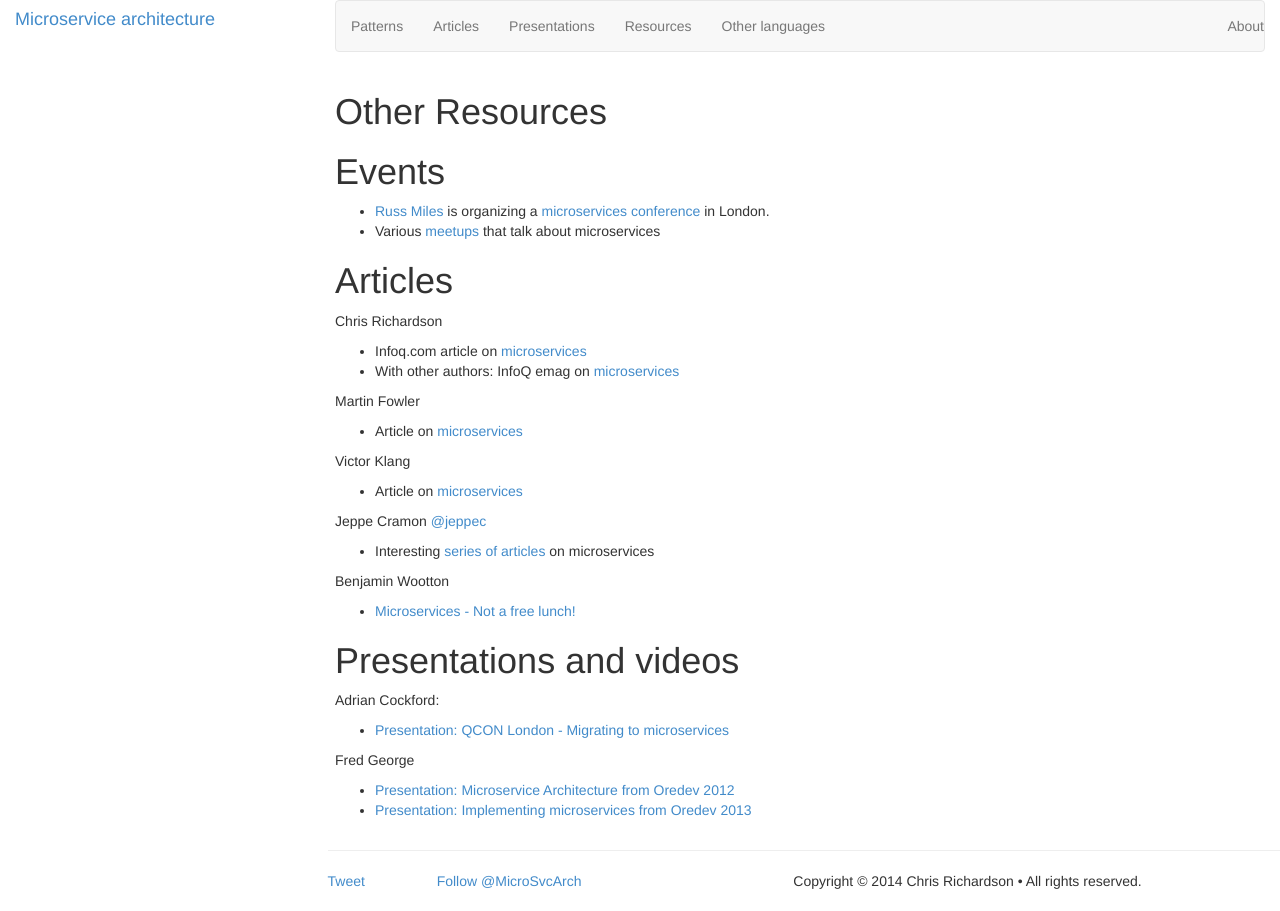
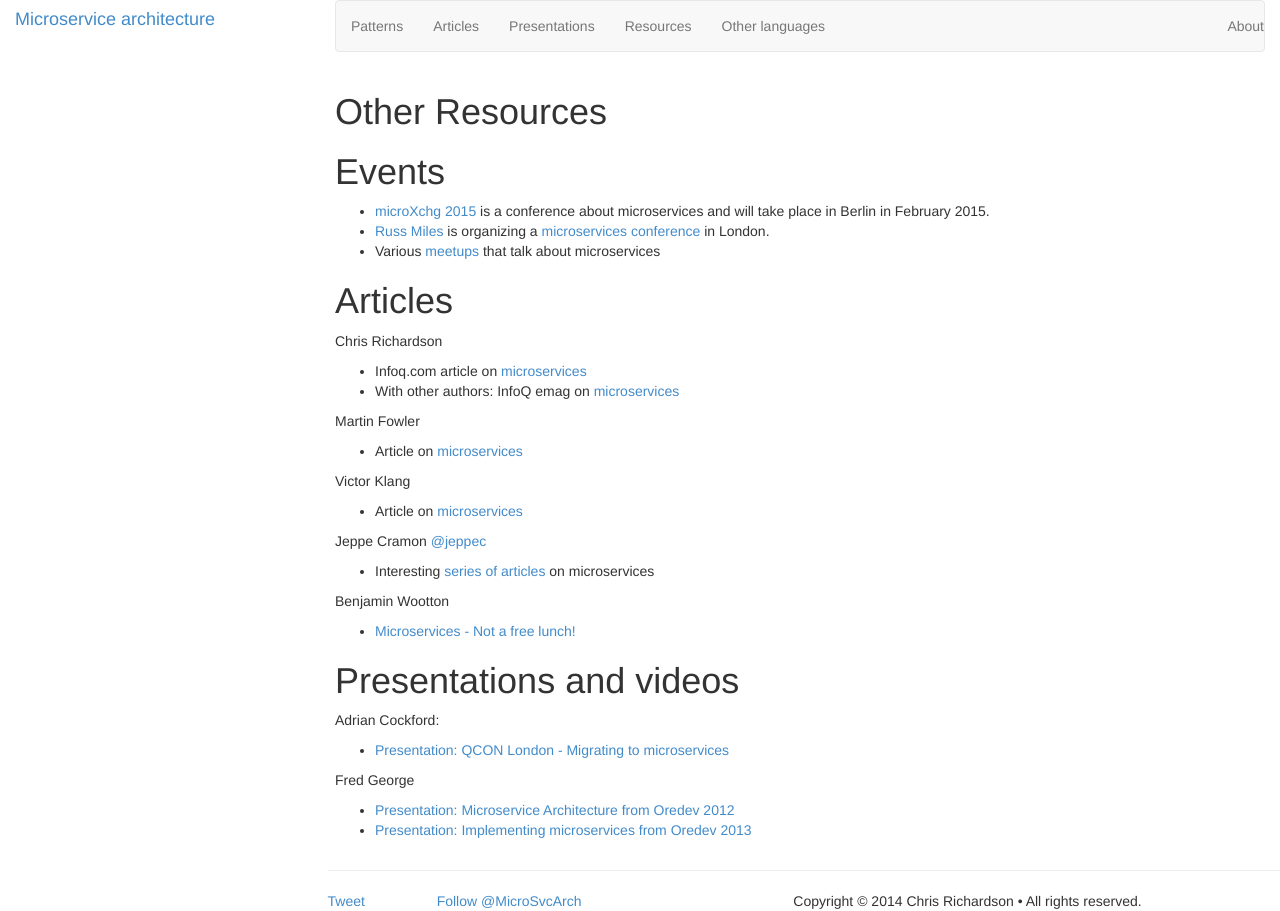
Before and after one commit to joobn72/microservices, a Jekyll site: the page built from resources/index.md, in a window 1280 px wide. Built offline with Jekyll 4.4.1, drawn with Linux system fonts in a browser that asks for light colours; Markdown is read by kramdown in place of the engine named in the settings; comment, search, counter and statistics services are not loaded.

Commit message:
Misc changes to content

```diff
--- a/resources/index.md
+++ b/resources/index.md
@@ -7,6 +7,7 @@ title: Microservices resources
 
 # Events
 
+* [microXchg 2015](http://microxchg.io/) is a conference about microservices and will take place in Berlin in February 2015.
 * [Russ Miles](https://twitter.com/russmiles) is organizing a [microservices conference](https://skillsmatter.com/conferences/6312-mucon) in London.
 * Various [meetups](http://www.meetup.com/find/?allMeetups=false&keywords=microservices) that talk about microservices
 
```
Also changed, not shown: patterns/microservices.md (+1 -0 lines).
